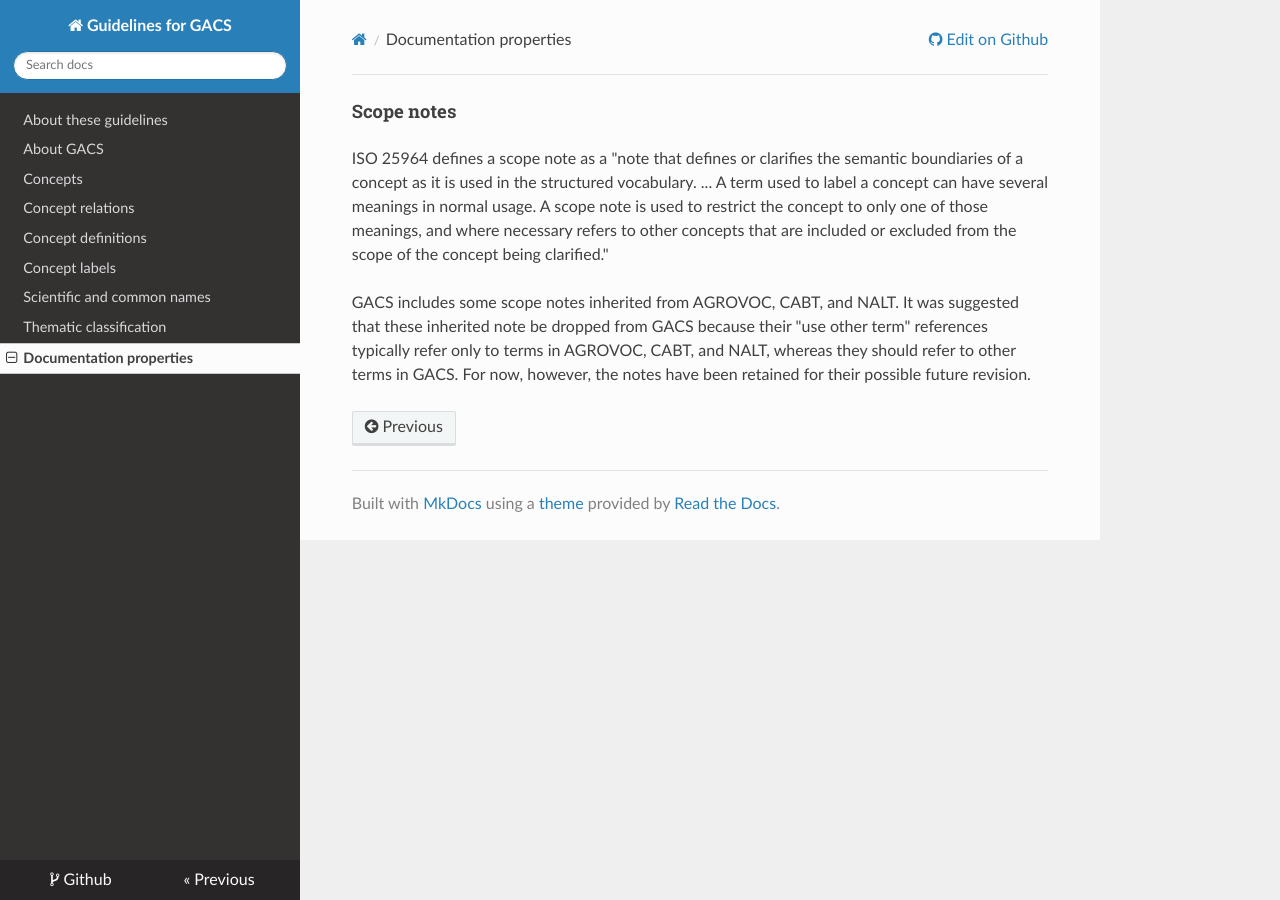
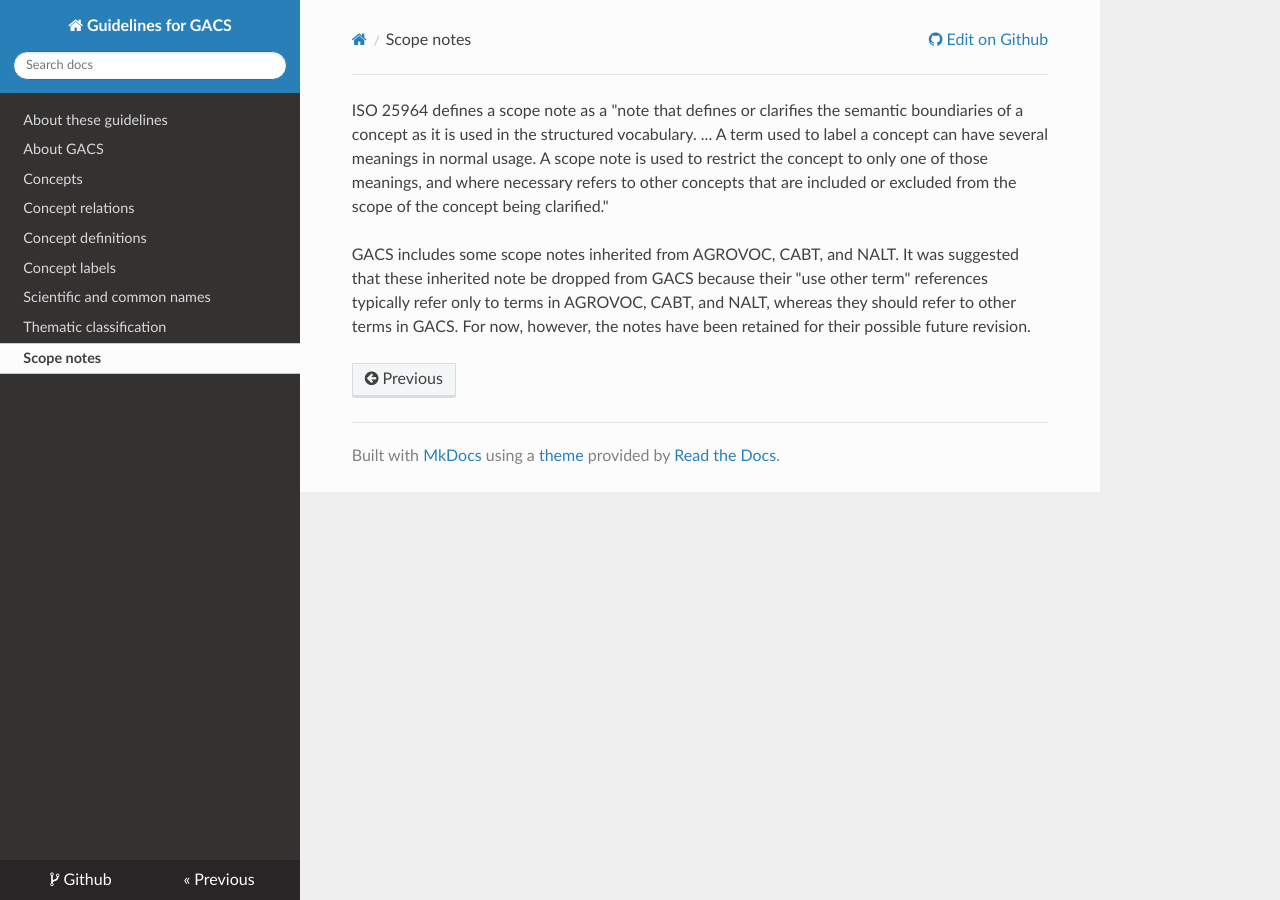
Before and after one commit to agrisemantics/gacs-qip, an MkDocs documentation site: the page built from docs/docproperties.md, in a window 1280 px wide. Built offline with MkDocs 1.6.1, drawn with Linux system fonts in a browser that asks for light colours; nearby versions of some CDN libraries; old or Windows-style settings are respelled for this version of MkDocs.

Commit message:
change "Documentation properties" tab to "Scope notes"

```diff
--- a/mkdocs.yml
+++ b/mkdocs.yml
@@ -13,4 +13,4 @@ pages:
 - Concept labels: labels.md
 - Scientific and common names: names.md
 - Thematic classification: thematic_classification.md
-- Documentation properties: docproperties.md
+- Scope notes: docproperties.md
```
Also changed, not shown: docs/docproperties.md (+0 -2 lines).
